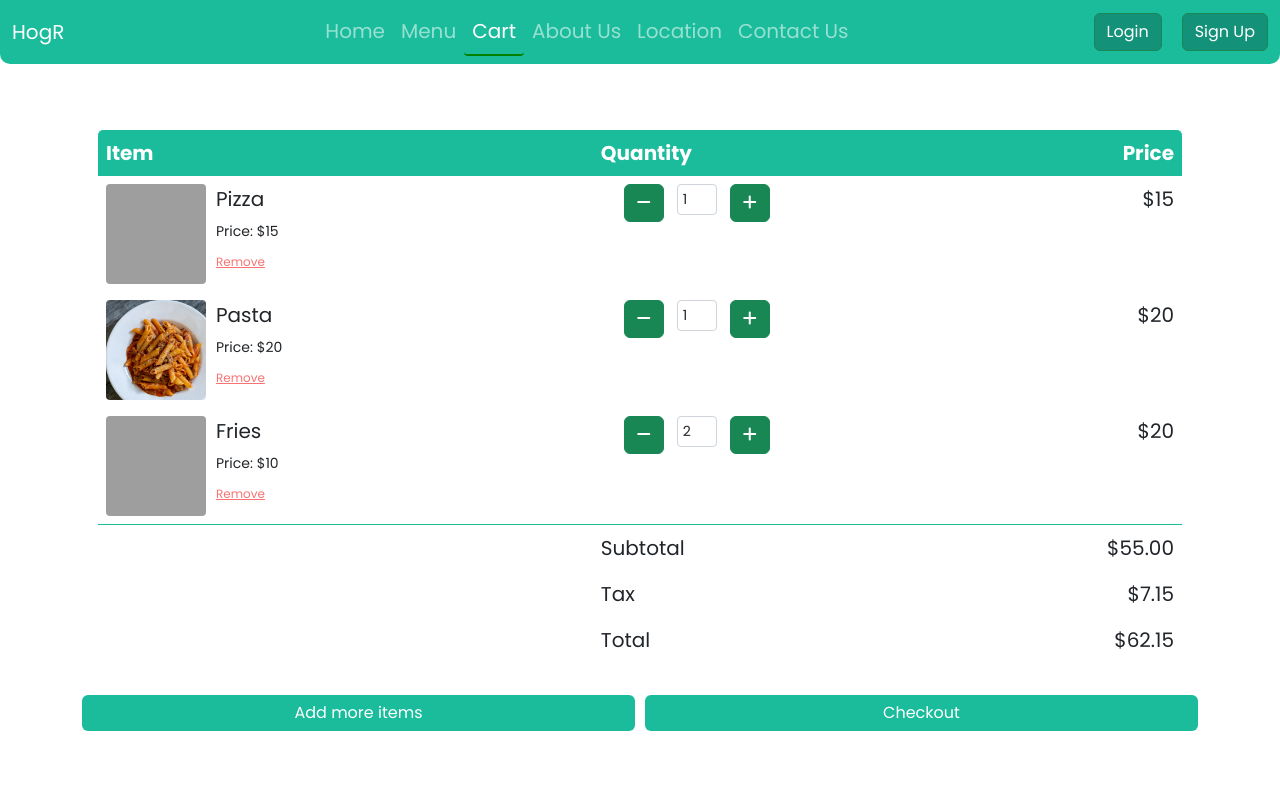
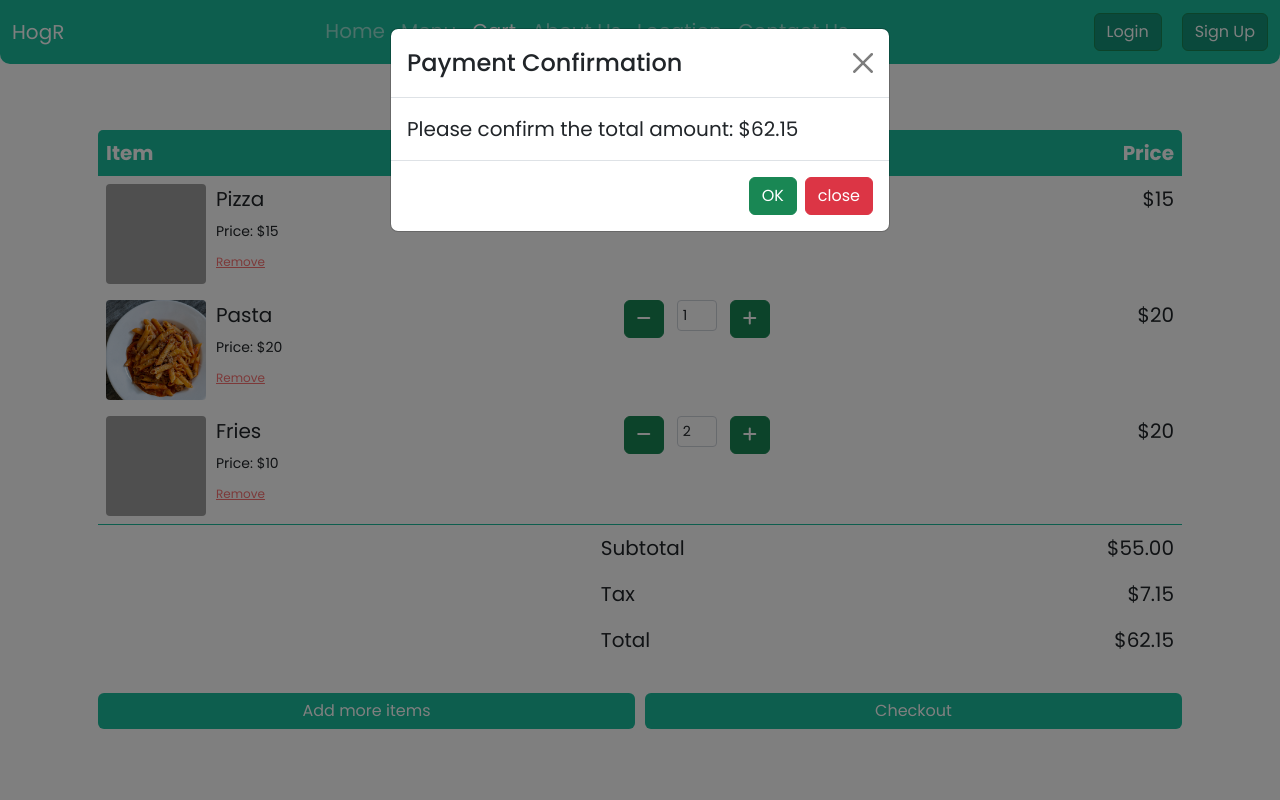
Before and after one commit to Jaysojitra13/food-delivery-webapp, a plain HTML site: page pages/cart.html in a window 1280 px wide. Both pictures are taken after a click on the button "Checkout". Shown: the top 800 px of the page. Drawn offline with nearby package versions, Linux system fonts and the light colour scheme; grey boxes are pictures that could not be loaded.

Commit message:
popup in cart

```diff
--- a/pages/cart.html
+++ b/pages/cart.html
@@ -147,12 +147,36 @@
             </tbody>
           </table>
 
+          <!-- payment buttons -->
+          <div class="d-flex flex-row">
+              <button class="btn btn-secondary wd-100"><a class="addMoreItemButton" href="../pages/menu.html">Add more items</a></button>
+              <button class="btn btn-secondary wd-100 ml-10" data-bs-toggle="modal" data-bs-target="#myModal">Checkout</button>
+          </div>
         </div>
 
-        <!-- payment buttons -->
-        <div class="d-flex flex-row">
-            <button class="btn btn-secondary wd-100"><a class="addMoreItemButton" href="../pages/menu.html">Add more items</a></button>
-            <button class="btn btn-secondary wd-100 ml-10">Checkout</button>
+        <div class="modal" id="myModal">
+          <div class="modal-dialog">
+            <div class="modal-content">
+
+              <!-- Modal Header -->
+              <div class="modal-header">
+                <h4 class="modal-title">Payment Confirmation</h4>
+                <button type="button" class="btn-close" data-bs-dismiss="modal"></button>
+              </div>
+
+              <!-- Modal body -->
+              <div class="modal-body">
+                Please confirm the total amount: <span id="totalAmount">$</span>
+              </div>
+
+              <!-- Modal footer -->
+              <div class="modal-footer">
+                <button type="button" class="btn btn-success" id="paymentButton">OK</button>
+                <button type="button" class="btn btn-danger" data-bs-dismiss="modal">close</button>
+              </div>
+
+            </div>
+          </div>
         </div>
       </div>
     </div>
--- a/script/cart.js
+++ b/script/cart.js
@@ -29,6 +29,13 @@ $(document).ready(function() {
   });
 
   renderCardItems(cartItems);
+
+  const paymentButton = document.getElementById('paymentButton');
+  paymentButton.addEventListener('click', (data) => {
+    console.log("OK clicked");
+    $('.modal-body').html('Thank you for the payment!');
+
+  })
 })
 
 function renderCardItems() {
@@ -75,6 +82,8 @@ function renderCardItems() {
   const taxRate = 13;
   const taxAmount = ((subTotal*13)/100).toFixed(2);
   const total = (+subTotal + +taxAmount).toFixed(2);
+
+  $('#totalAmount').html(`$${total}`);
 
   divString += `
     <tr>
@@ -151,5 +160,4 @@ function setNewQuantity(index, quantity) {
       ci["quantity"] = quantity;
     }
   }
-  console.log(cartItems)
 }
```
